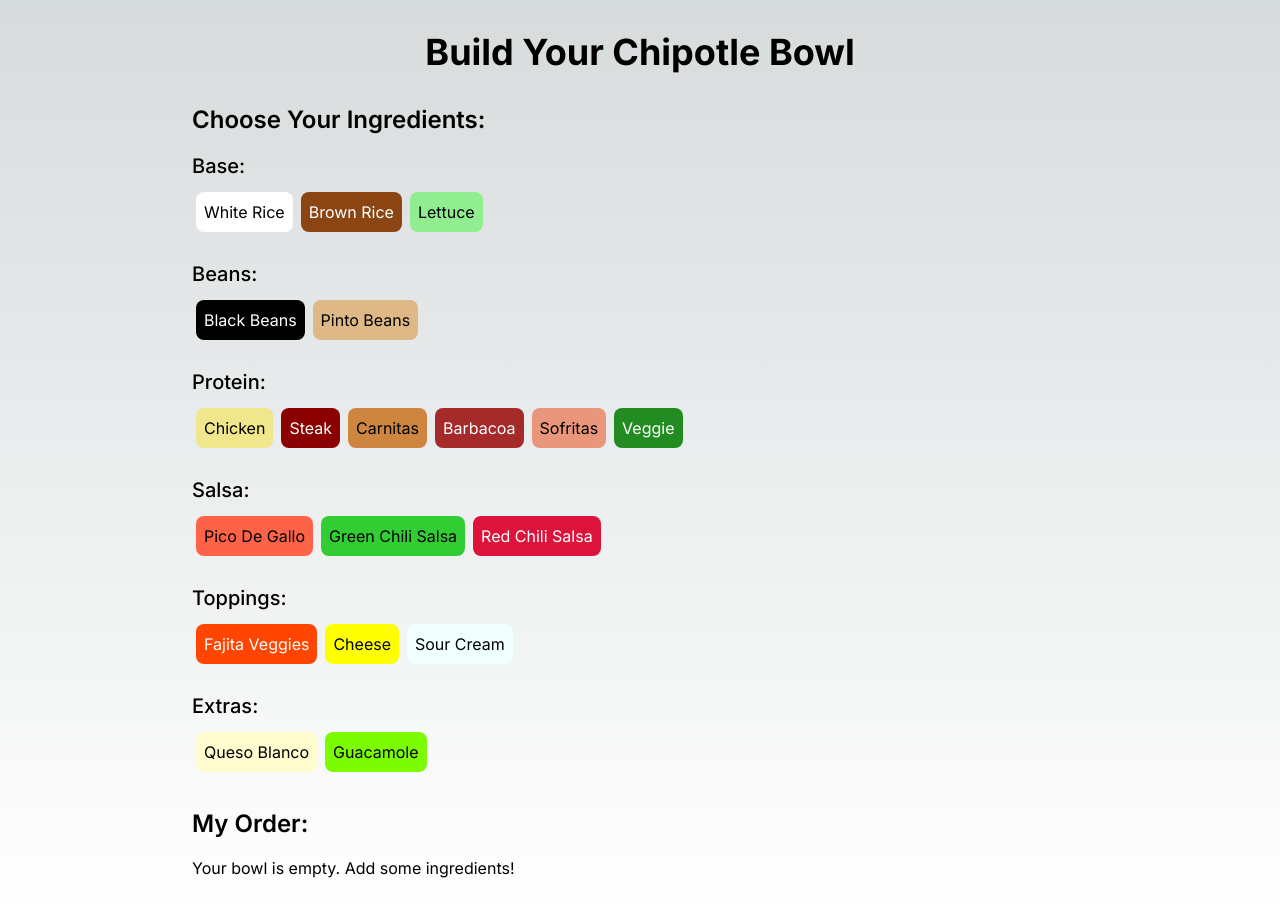
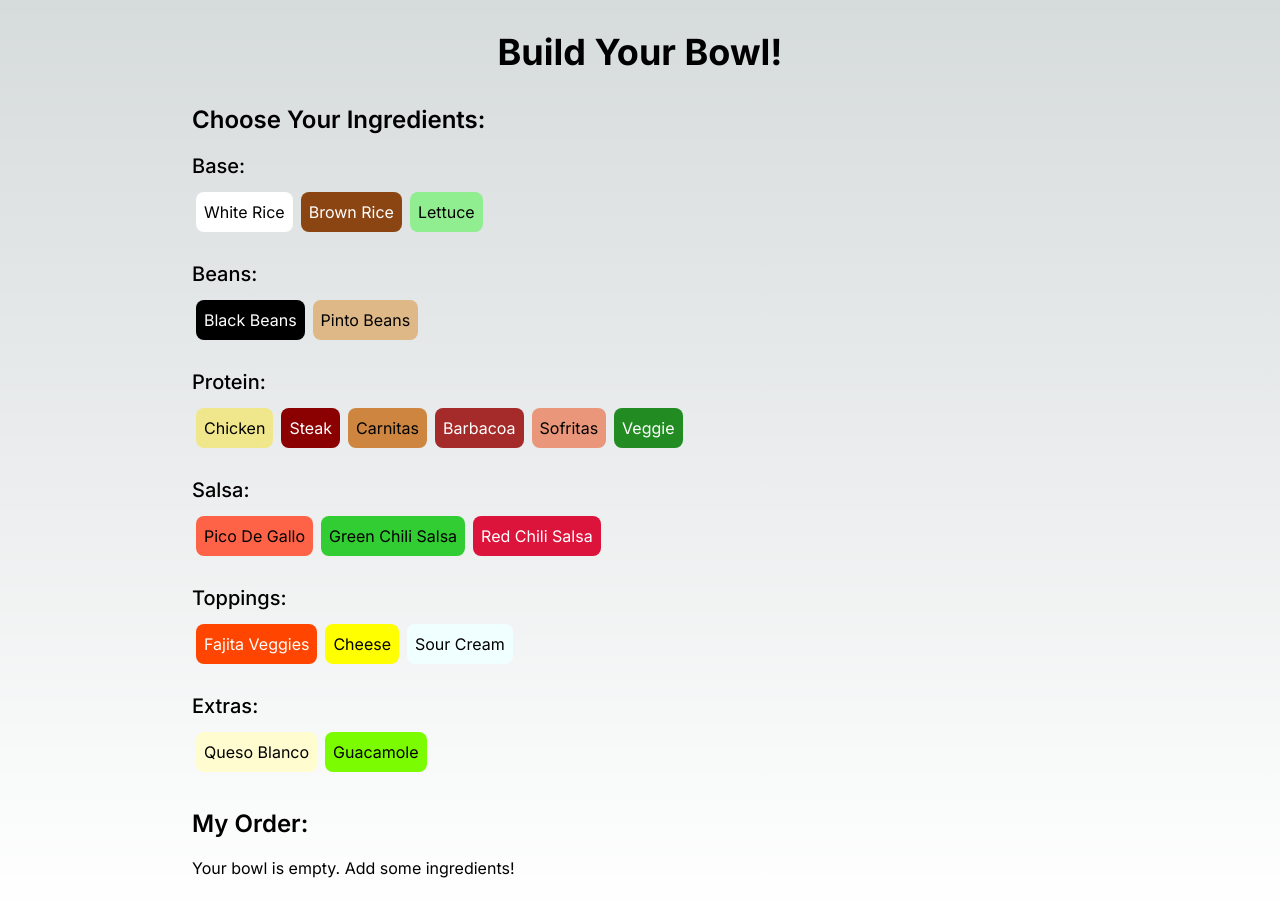
Before and after one commit to mtrejo0/chipotle-order, a Next.js app: page / in a window 1280 px wide. Built offline with nearby package versions, Linux system fonts and the light colour scheme.

Commit message:
remove chipotle

```diff
--- a/app/layout.js
+++ b/app/layout.js
@@ -4,8 +4,8 @@
 const inter = Inter({ subsets: ["latin"] });
 
 export const metadata = {
-  title: "Create Next App",
-  description: "Generated by create next app",
+  title: "Make your bowl!",
+  description: "Not sponsored by Chipotle",
 };
 
 export default function RootLayout({ children }) {
--- a/app/page.js
+++ b/app/page.js
@@ -89,7 +89,7 @@
 
   return (
     <main className="flex min-h-screen flex-col items-center p-4 sm:p-8">
-      <h1 className="text-3xl sm:text-4xl font-bold mb-6 sm:mb-8 text-center">Build Your Chipotle Bowl</h1>
+      <h1 className="text-3xl sm:text-4xl font-bold mb-6 sm:mb-8 text-center">Build Your Bowl!</h1>
 
       <div className="w-full max-w-4xl">
         <h2 className="text-xl sm:text-2xl font-semibold mb-4">Choose Your Ingredients:</h2>
```
